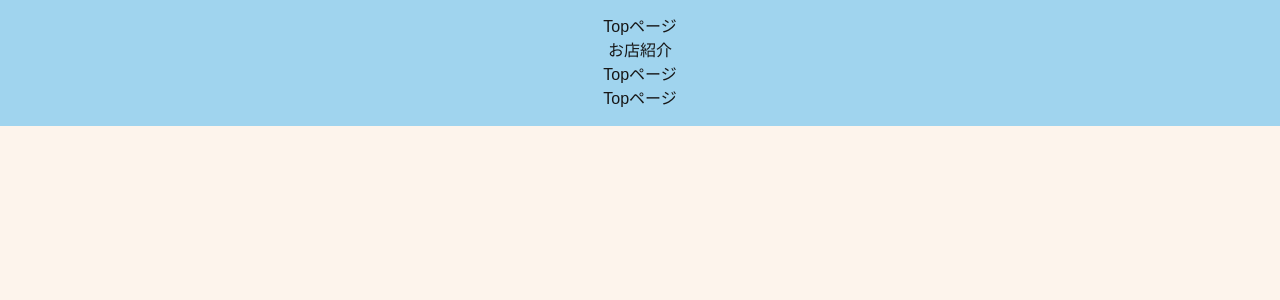
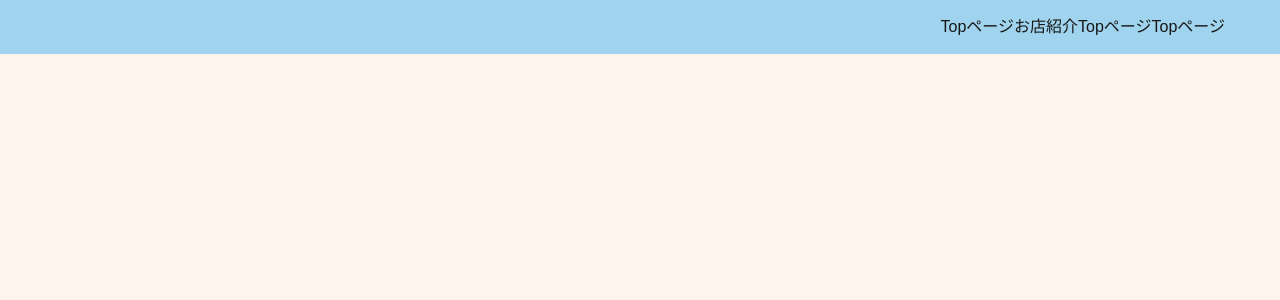
Before and after one commit to Tomoryo211/enosima_island, a Next.js app: page / in a window 1280 px wide. Shown: the top 300 px of the page. Built offline with nearby package versions, Linux system fonts and the light colour scheme.

Commit message:
headerスタイル変更 flex

```diff
--- a/app/components/Header/Header.module.scss
+++ b/app/components/Header/Header.module.scss
@@ -4,5 +4,8 @@
     padding: 15px;
 }
 .Header_List{
-
+    display: flex;
+    gap: 70;
+    justify-content: right;
+    margin-right: 40px;
 }
```
